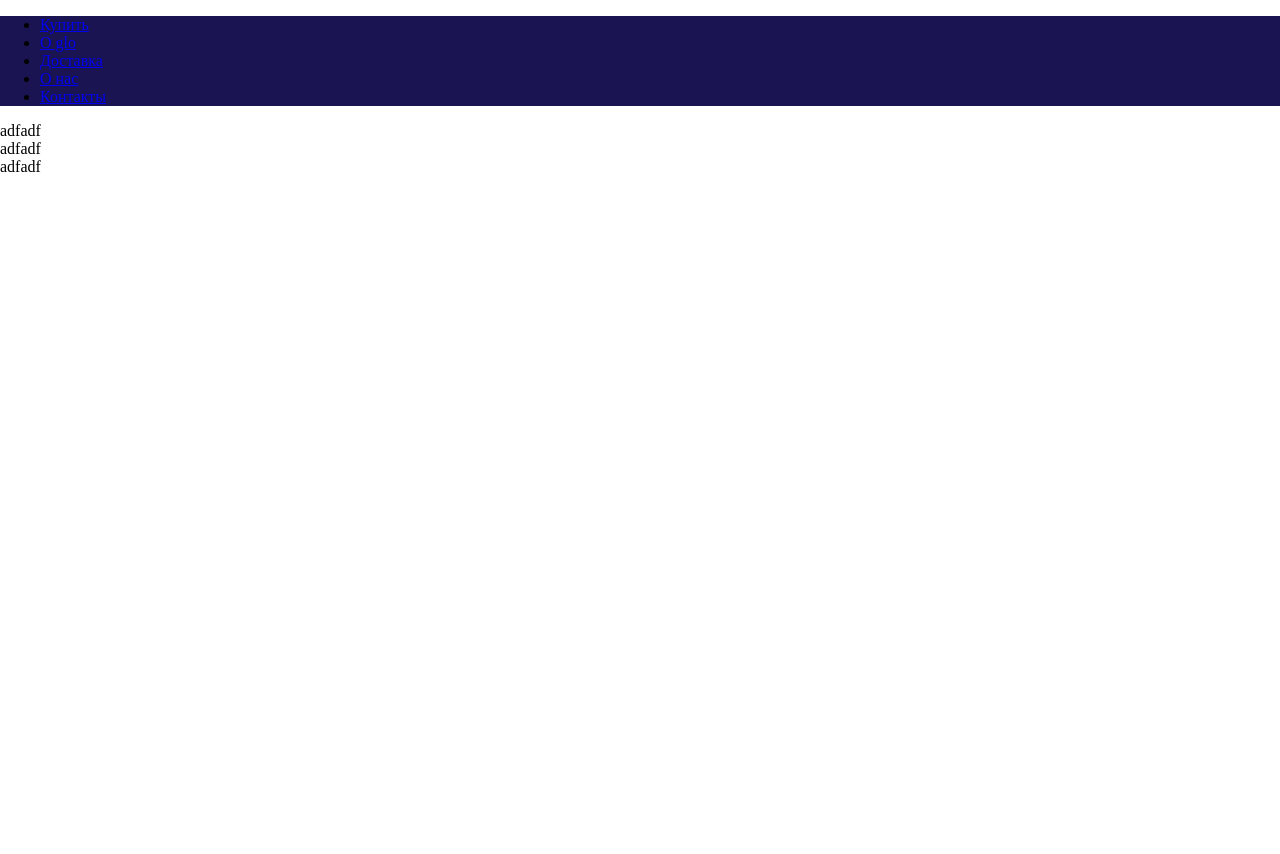
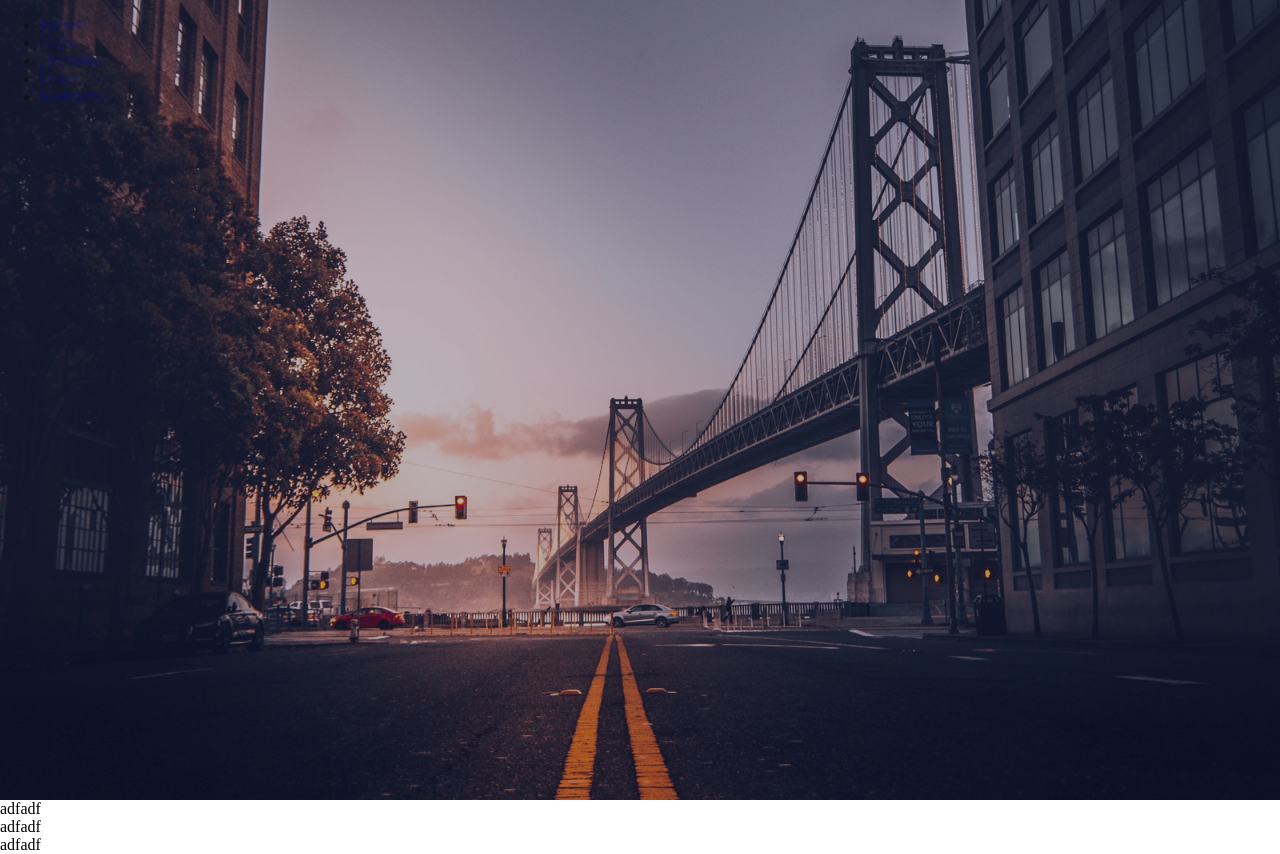
Before and after one commit to erlan-2000/glo, a plain HTML site: page index.html in a window 1280 px wide. Before the commit the page ends 800 px from the top, so only its background shows below. Drawn offline with Linux system fonts and the light colour scheme.

Commit message:
add backdround-image and background-color with opacity

```diff
--- a/css/main.css
+++ b/css/main.css
@@ -1,3 +1,7 @@
+* {
+    box-sizing: border-box;
+}
+
 html {
     scroll-behavior: smooth;
 }
@@ -7,5 +11,21 @@ body {
 }
 
 header {
+    position: relative;
+    height: 100vh;
     background-color: #1a1552;
+    background-image: url(../img/header.jpg);
+    background-size: cover;
+    background-position: center;
+
 }
+
+.header-overlay {
+    position: absolute;
+    left: 0;
+    top: 0;
+    width: 100%;
+    height: 100%;
+    background-color: #1a1552;
+    opacity: 0.3;
+}
--- a/index.html
+++ b/index.html
@@ -8,7 +8,7 @@
 </head>
 <body>
 	<header>
-        <div>
+        <div class="header-overlay">
 
             <div>
                 <nav>
```
